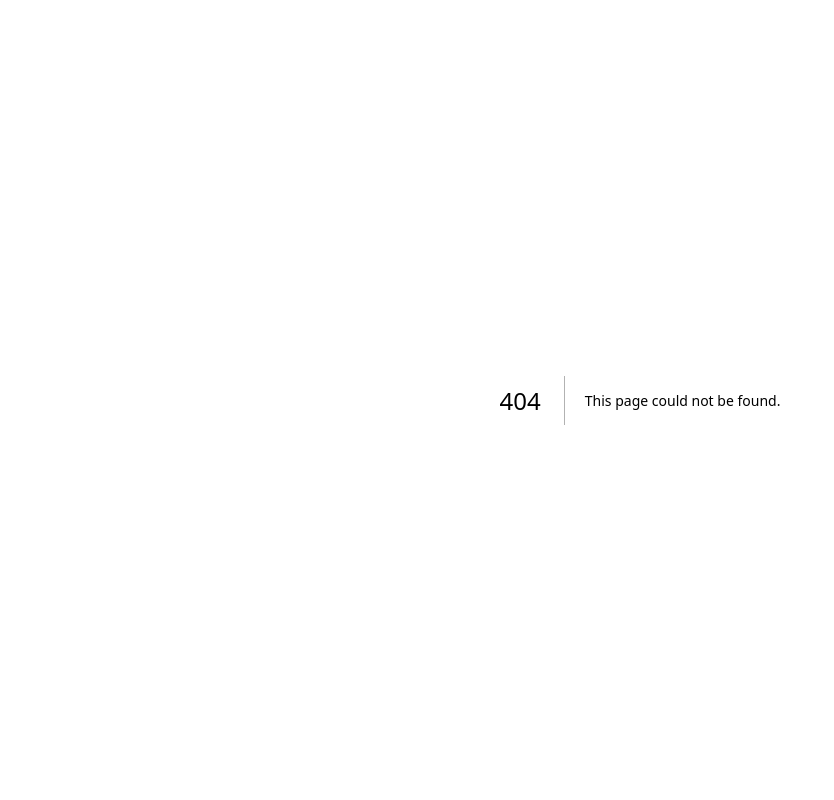
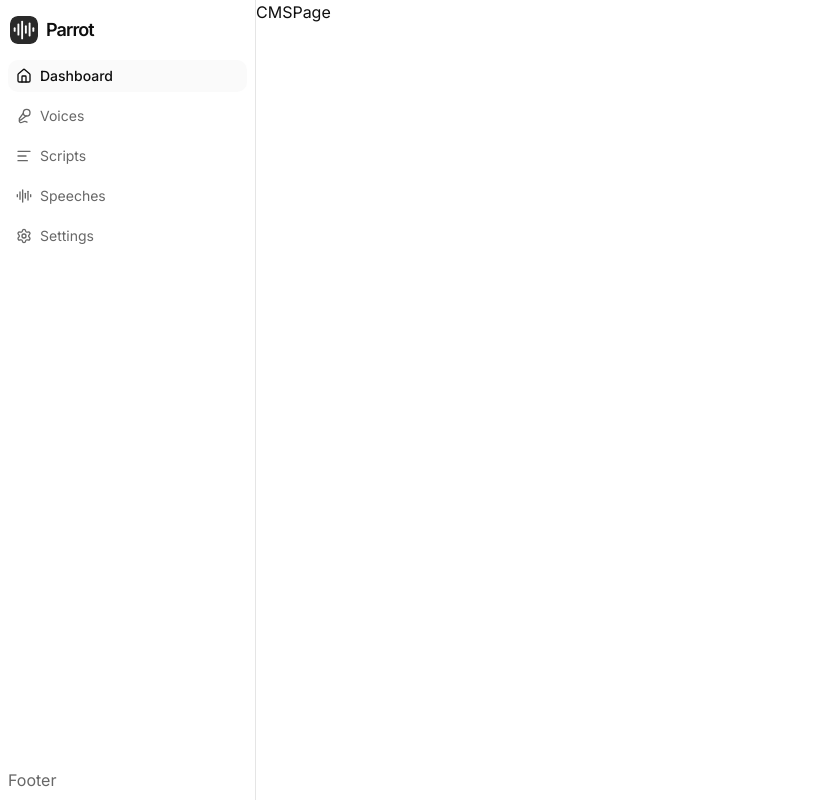
Before and after one commit to shysssthanhtri/parrot, a Next.js app: page /cms in a window 1280 px wide. Before the commit this address had no page. Shown: the whole page, without its empty margins (0-834 px from the left). Built offline with nearby package versions, Linux system fonts and the light colour scheme; no server answers.

Commit message:
add cms layout sidebar

```diff
--- /dev/null
+++ b/src/app/(cms)/cms/_components/cms-sidebar.tsx
@@ -0,0 +1,122 @@
+"use client";
+
+import {
+  AudioLines,
+  Home,
+  type LucideIcon,
+  MicVocal,
+  Settings,
+  Text,
+} from "lucide-react";
+import Image from "next/image";
+import Link from "next/link";
+import { usePathname } from "next/navigation";
+
+import { APP_CONFIG } from "@/app/configs/app";
+import { ROUTES } from "@/app/configs/routes";
+import {
+  Sidebar,
+  SidebarContent,
+  SidebarFooter,
+  SidebarGroup,
+  SidebarGroupContent,
+  SidebarHeader,
+  SidebarMenu,
+  SidebarMenuButton,
+  SidebarMenuItem,
+  SidebarRail,
+} from "@/components/ui/sidebar";
+
+export const CMSSidebar = () => {
+  const pathname = usePathname();
+
+  const menuItems: MenuItem[] = [
+    {
+      title: "Dashboard",
+      url: ROUTES.CMS.DASHBOARD,
+      icon: Home,
+    },
+    {
+      title: "Voices",
+      url: ROUTES.CMS.VOICES,
+      icon: MicVocal,
+    },
+    {
+      title: "Scripts",
+      url: ROUTES.CMS.SCRIPTS,
+      icon: Text,
+    },
+    {
+      title: "Speeches",
+      url: ROUTES.CMS.SPEECHES,
+      icon: AudioLines,
+    },
+    {
+      title: "Settings",
+      url: "/settings",
+      icon: Settings,
+    },
+  ];
+
+  return (
+    <Sidebar collapsible="icon">
+      <SidebarHeader className="flex flex-row mt-2">
+        <Image
+          src="/icon.svg"
+          alt={APP_CONFIG.TITLE}
+          width={28}
+          height={28}
+          className="rounded-sm ml-0.5"
+        />
+        <span className="group-data-[collapsible=icon]:hidden font-semibold text-lg tracking-tighter text-foreground">
+          {APP_CONFIG.TITLE}
+        </span>
+      </SidebarHeader>
+      <SidebarContent>
+        <SidebarGroup>
+          <SidebarGroupContent>
+            <SidebarMenu className="gap-2">
+              {menuItems.map((item) => (
+                <SidebarMenuItem key={item.title}>
+                  <SidebarMenuButton
+                    asChild={!!item.url}
+                    onClick={item.onClick}
+                    tooltip={item.title}
+                    isActive={
+                      item.url
+                        ? item.url === "/"
+                          ? pathname === "/"
+                          : pathname.startsWith(item.url)
+                        : false
+                    }
+                  >
+                    {item.url ? (
+                      <Link href={item.url}>
+                        <item.icon />
+                        <span>{item.title}</span>
+                      </Link>
+                    ) : (
+                      <>
+                        <item.icon />
+                        <span>{item.title}</span>
+                      </>
+                    )}
+                  </SidebarMenuButton>
+                </SidebarMenuItem>
+              ))}
+            </SidebarMenu>
+          </SidebarGroupContent>
+        </SidebarGroup>
+      </SidebarContent>
+      <SidebarFooter>Footer</SidebarFooter>
+      <SidebarRail />
+    </Sidebar>
+  );
+};
+
+interface MenuItem {
+  title: string;
+  url?: string;
+  icon: LucideIcon;
+  onClick?: () => void;
+}
--- /dev/null
+++ b/src/app/(cms)/cms/layout.tsx
@@ -0,0 +1,25 @@
+import { cookies } from "next/headers";
+import React from "react";
+
+import { SidebarInset, SidebarProvider } from "@/components/ui/sidebar";
+import { TooltipProvider } from "@/components/ui/tooltip";
+
+import { CMSSidebar } from "./_components/cms-sidebar";
+
+const CMSLayout = async ({ children }: { children: React.ReactNode }) => {
+  const cookieStore = await cookies();
+  const defaultOpen = cookieStore.get("sidebar_state")
+    ? cookieStore.get("sidebar_state")?.value === "true"
+    : true;
+
+  return (
+    <SidebarProvider defaultOpen={defaultOpen}>
+      <TooltipProvider delayDuration={0}>
+        <CMSSidebar />
+        <SidebarInset>{children}</SidebarInset>
+      </TooltipProvider>
+    </SidebarProvider>
+  );
+};
+
+export default CMSLayout;
--- /dev/null
+++ b/src/app/(cms)/cms/page.tsx
@@ -0,0 +1,7 @@
+import React from "react";
+
+const CMSPage = () => {
+  return <div>CMSPage</div>;
+};
+
+export default CMSPage;
--- /dev/null
+++ b/src/app/configs/app.ts
@@ -0,0 +1,3 @@
+export const APP_CONFIG = {
+  TITLE: "Parrot",
+} as const;
--- /dev/null
+++ b/src/app/configs/routes.ts
@@ -0,0 +1,9 @@
+export const ROUTES = {
+  CMS: {
+    DASHBOARD: "/cms",
+    VOICES: "/cms/voices",
+    SCRIPTS: "/cms/scripts",
+    SPEECHES: "/cms/speeches",
+    SETTINGS: "/cms/settings",
+  },
+} as const;
--- a/src/app/layout.tsx
+++ b/src/app/layout.tsx
@@ -29,6 +29,7 @@ export default function RootLayout({
     <html
       lang="en"
       className={`${inter.variable} ${geistMono.variable} h-full antialiased`}
+      suppressHydrationWarning
     >
       <body className="min-h-full flex flex-col">
         {children}
```
Also changed, not shown: public/icon.svg (added), 1 other file (tests, documents, lock files or other folders).
